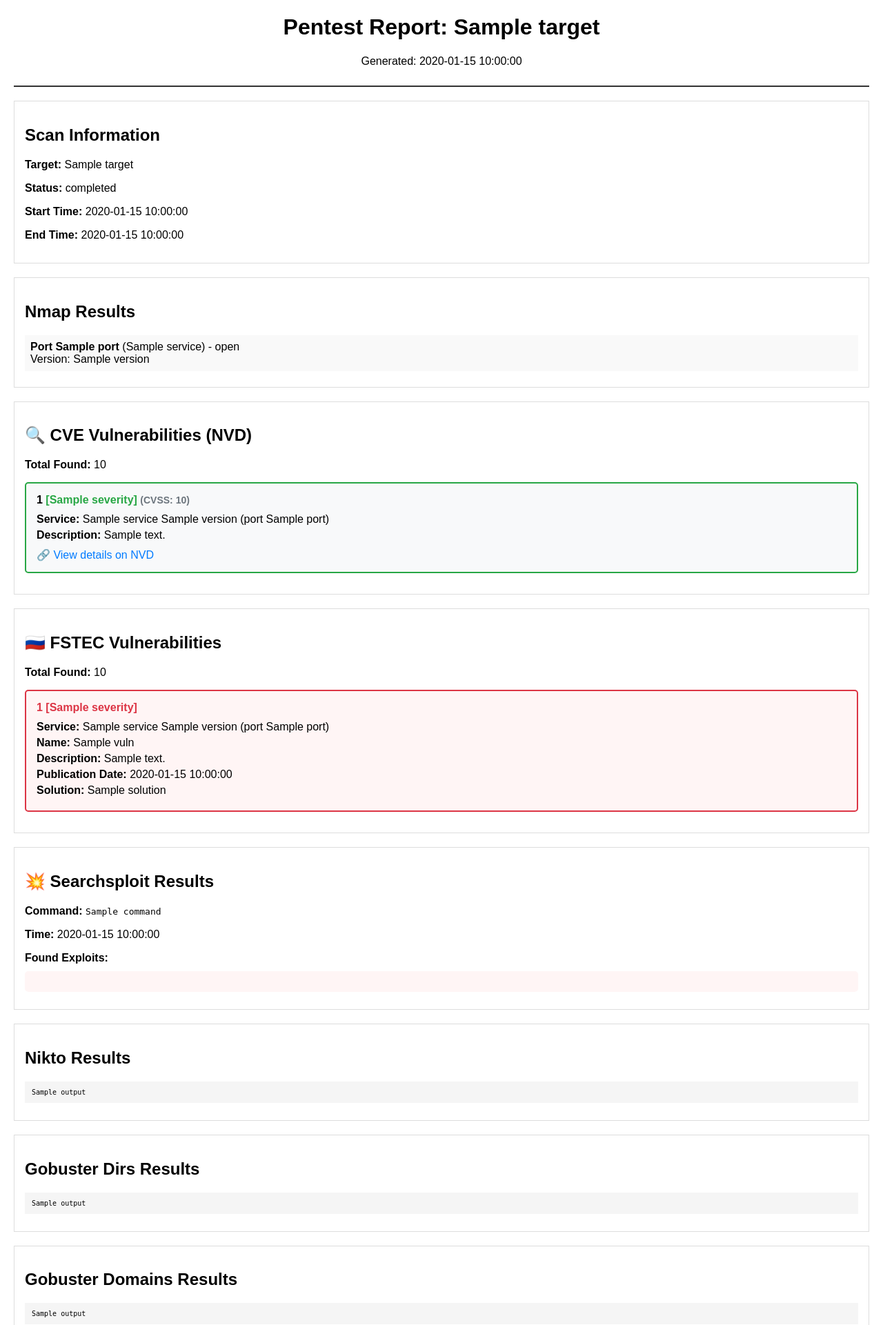
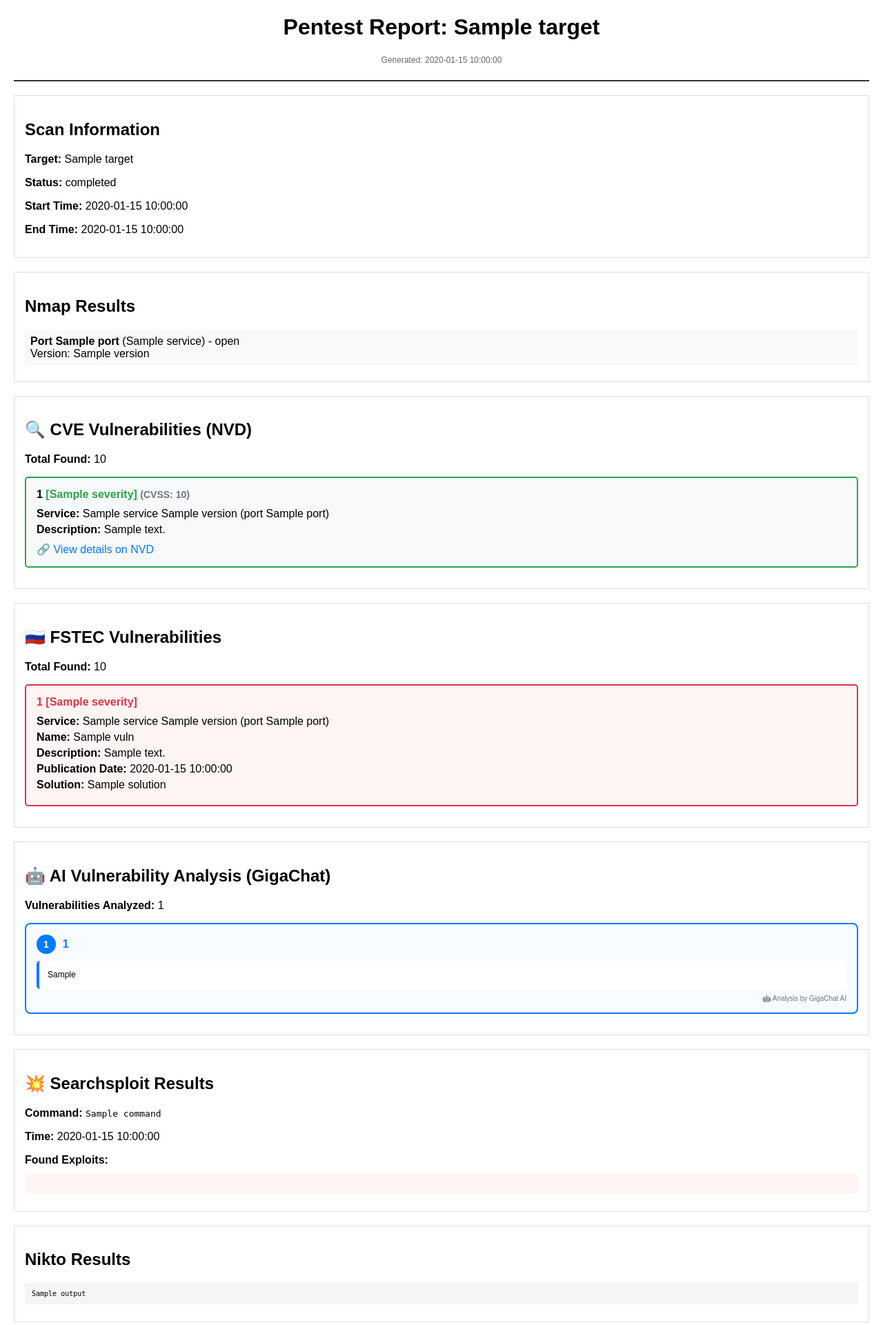
Before and after one commit to DGDays/su2cks_scan, a Flask app: template templates/report_pdf.html in a window 1280 px wide. Shown: the top 1921 px of the page at 69% size. Run offline with Flask 3, Linux system fonts and the light colour scheme; the template is opened without the code that fills it: most values are stand-ins (such as "Sample title", 1, 10 or a date in 2020); parts of the project's set-up code (start-up, migrations or seed data) failed here and were passed over.

Commit message:
Добавил анализ от GigaChad)

```diff
--- a/main.py
+++ b/main.py
@@ -14,6 +14,7 @@ from datetime import datetime
 from collections import deque
 from flask import Flask, render_template, request, jsonify, make_response
 import xml.etree.ElementTree as ET
+from gigachat import GigaChat
 # Добавляем путь к папке fstec_vul_db
 sys.path.append(os.path.join(os.path.dirname(__file__), 'fstec_vul_db'))
 from core import VulnerabilityDB
@@ -174,7 +175,19 @@ def start_cve_analysis_async(scan_data, nmap_output):
                             'publication_date': fstec_vuln.get('publication_date', 'N/A'),
                             'solution': fstec_vuln.get('solution', 'N/A')
                         })
-
+            gigachat_responses = dict()
+            for i in nvd_vulnerabilities+fstec_vulnerabilities:
+                giga = GigaChat(
+                    ca_bundle_file="./fstec_vul_db/cert/russian_trusted_combined_ca_pem.crt",
+                    credentials="token",
+                    scope="GIGACHAT_API_PERS",
+                    model="GigaChat"
+                )
+                response = giga.chat("Привет. Проанализируй, пожалуйста, данную уязвимость. Что можешь сказать о ней? Ответ нужен краткий, но ёмкий. Буквально на 5-6 предложений. Уязвимость: "+str(i)).choices[0].message.content
+                try:
+                    gigachat_responses[i["cve_id"]] = response
+                except:
+                    gigachat_responses[i["vuln_id"]] = response
 
             # Сохраняем результаты ОТДЕЛЬНО
             scan_data['results']['vulnerability_analysis'] = {
@@ -185,6 +198,7 @@ def start_cve_analysis_async(scan_data, nmap_output):
                 'total_found': len(nvd_vulnerabilities) + len(fstec_vulnerabilities),
                 'scan_time': datetime.now().isoformat()
             }
+            scan_data['results']['ai_analysis'] = gigachat_responses
 
             print(f"[✅] Анализ уязвимостей завершен: "
                   f"NVD: {len(nvd_vulnerabilities)}, ФСТЭК: {len(fstec_vulnerabilities)}")
--- a/templates/report_pdf.html
+++ b/templates/report_pdf.html
@@ -15,7 +15,49 @@
             word-wrap: break-word; /* Перенос длинных слов */
             overflow: visible; /* Убираем скролл */
             max-height: none !important; /* Убираем ограничение высоты */
+        }
         .timestamp { color: #666; font-size: 12px; }
+        .ai-response {
+            margin: 15px 0;
+            padding: 15px;
+            border: 2px solid #007bff;
+            border-radius: 8px;
+            background: #f8fbff;
+            page-break-inside: avoid;
+        }
+        .ai-header {
+            display: flex;
+            align-items: center;
+            margin-bottom: 10px;
+        }
+        .ai-number {
+            background: #007bff;
+            color: white;
+            padding: 6px 10px;
+            border-radius: 50%;
+            font-weight: bold;
+            margin-right: 10px;
+            font-size: 14px;
+        }
+        .ai-vuln-id {
+            margin: 0;
+            color: #007bff;
+            font-size: 16px;
+        }
+        .ai-content {
+            padding: 12px;
+            background: white;
+            border-radius: 5px;
+            border-left: 4px solid #007bff;
+            line-height: 1.4;
+            font-size: 12px;
+        }
+        .ai-footer {
+            margin-top: 8px;
+            font-size: 10px;
+            color: #6c757d;
+            text-align: right;
+        }
     </style>
 </head>
 <body>
@@ -114,6 +156,35 @@
     </div>
     {% endif %}
 
+    <!-- AI Analysis Section -->
+    {% if scan.results.ai_analysis %}
+    <div class="section">
+        <h2>🤖 AI Vulnerability Analysis (GigaChat)</h2>
+        <p><strong>Vulnerabilities Analyzed:</strong> {{ scan.results.ai_analysis|length }}</p>
+
+        {% for vuln_id, ai_response in scan.results.ai_analysis.items() %}
+        <div class="ai-response">
+            <div class="ai-header">
+                <span class="ai-number">
+                    {{ loop.index }}
+                </span>
+                <h4 class="ai-vuln-id">
+                    {{ vuln_id }}
+                </h4>
+            </div>
+
+            <div class="ai-content">
+                {{ ai_response }}
+            </div>
+
+            <div class="ai-footer">
+                🤖 Analysis by GigaChat AI
+            </div>
+        </div>
+        {% endfor %}
+    </div>
+    {% endif %}
+
     <!-- Searchsploit Exploits Section -->
     {% if scan.results.exploits %}
     <div class="section">
@@ -148,6 +219,7 @@
         <pre>{{ scan.results.gobuster_vhost.output }}</pre>
     </div>
     {% endif %}
+
     <!-- Дополнительные сканирования -->
     {% if scan.results.custom_scans %}
     <div class="section">
```
Also changed, not shown: templates/report.html (+31 -0 lines). Lines whose indentation alone changed are shown as unchanged.
